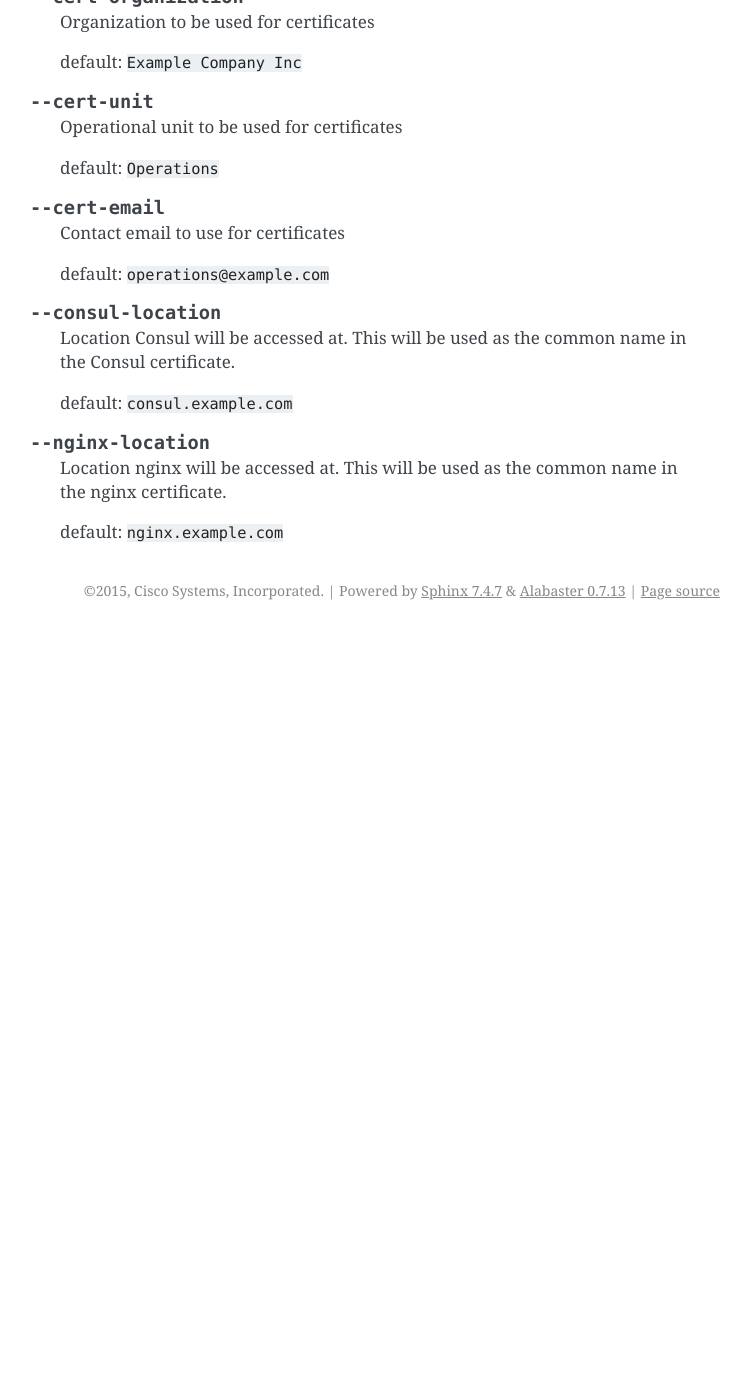
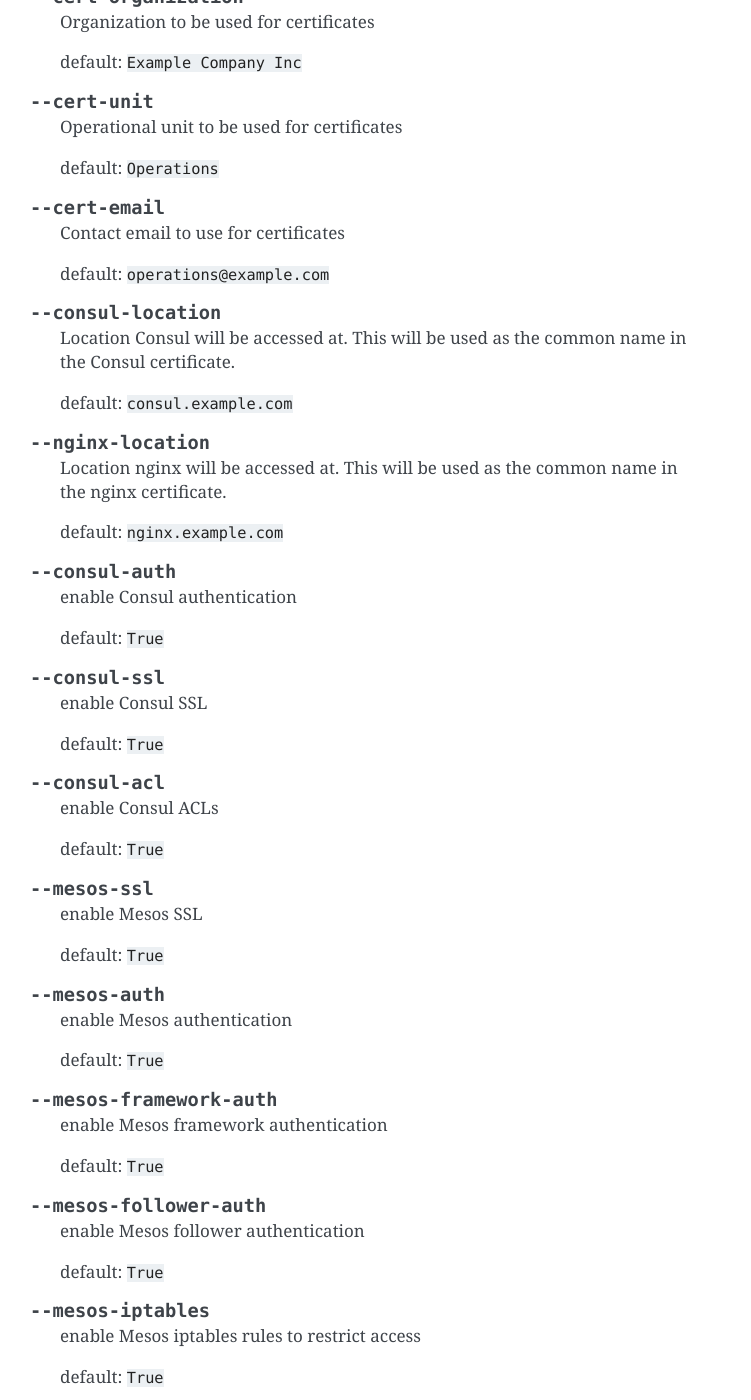
Before and after one commit to mantl/mantl, a Sphinx documentation site: the page built from docs/security/security_setup.rst, in a window 1280 px wide and 1400 px high, scrolled down 1443 px. Shown: the whole window, without its empty margins (390-1141 px from the left). Built offline with Sphinx 7.4.7, drawn with Linux system fonts in a browser that asks for light colours; pages that are not in the unit, such as notebooks, are missing from menus; before the commit the page ends 2073 px from its top, so only the background shows below that; some of the changed text lies outside the part shown.

Commit message:
docs(security-setup): document new options

```diff
--- a/docs/security/security_setup.rst
+++ b/docs/security/security_setup.rst
@@ -99,3 +99,69 @@
    the nginx certificate.
 
    default: ``nginx.example.com``
+
+.. option:: --consul-auth
+
+   enable Consul authentication
+
+   default: ``True``
+
+.. option:: --consul-ssl
+
+   enable Consul SSL
+
+   default: ``True``
+
+.. option:: --consul-acl
+
+   enable Consul ACLs
+
+   default: ``True``
+
+.. option:: --mesos-ssl
+
+   enable Mesos SSL
+
+   default: ``True``
+
+.. option:: --mesos-auth
+
+   enable Mesos authentication
+
+   default: ``True``
+
+.. option:: --mesos-framework-auth
+
+   enable Mesos framework authentication
+
+   default: ``True``
+
+.. option:: --mesos-follower-auth
+
+   enable Mesos follower authentication
+
+   default: ``True``
+
+.. option:: --mesos-iptables
+
+   enable Mesos iptables rules to restrict access
+
+   default: ``True``
+
+.. option:: --marathon-ssl
+
+   enable Marathon SSL
+
+   default: ``True``
+
+.. option:: --marathon-auth
+
+   enable Marathon authentication
+
+   default: ``True``
+
+.. option:: --marathon-iptables
+
+   enable Marathon iptables rules to restrict access
+
+   default: ``True``
```
